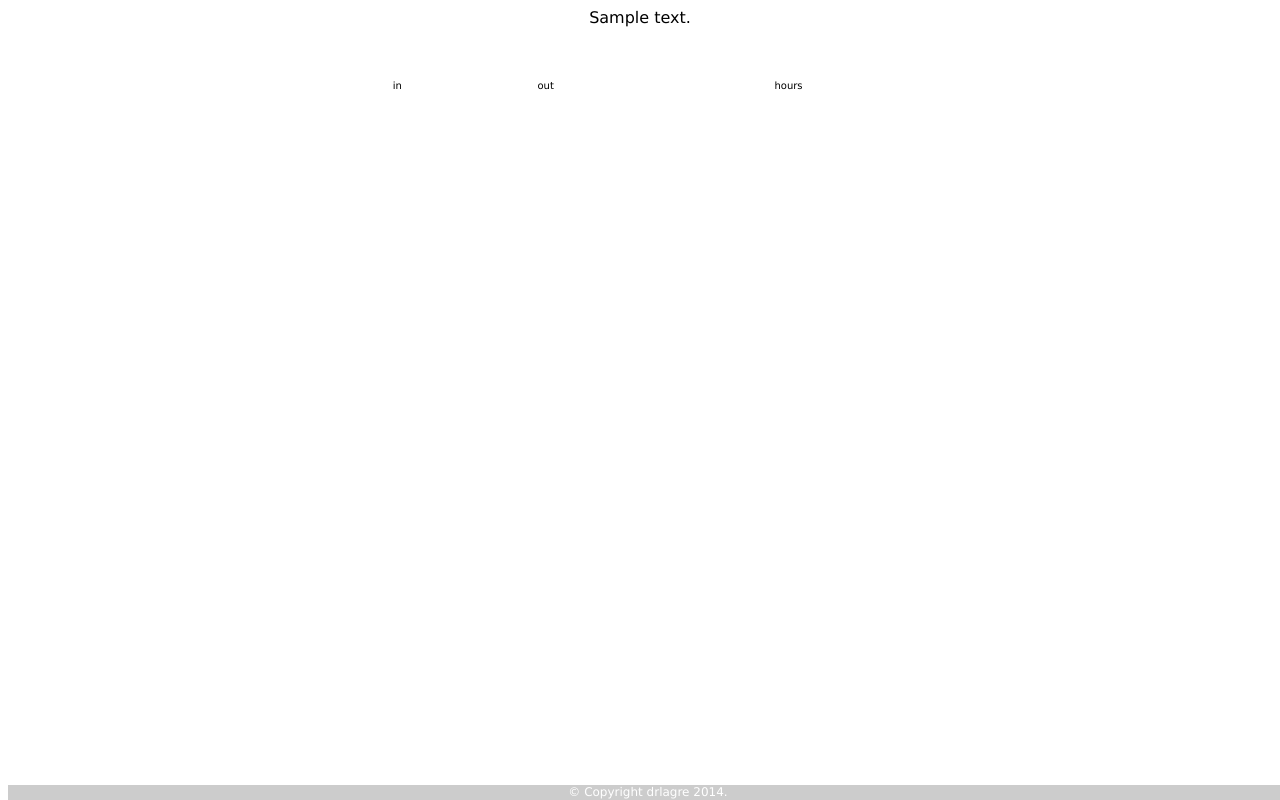
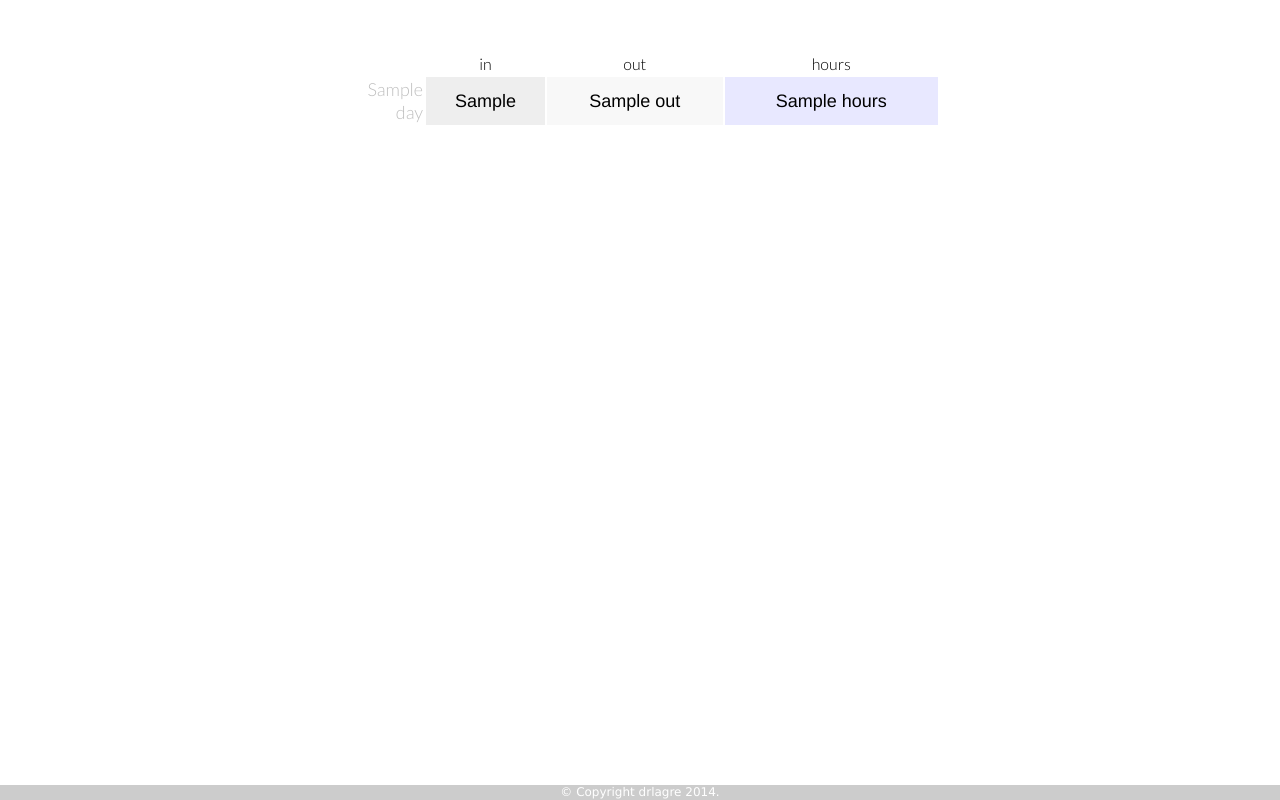
Before and after one commit to fastfieros/timeTables, a Flask app: template templates/table.html in a window 1280 px wide. Run offline with Flask 2, Linux system fonts and the light colour scheme; the template is opened without the code that fills it: most values are stand-ins (such as "Sample title", 1, 10 or a date in 2020); lists and menus that the app fills with data are empty; some libraries are stand-ins or nearby versions.

Commit message:
Cleaner font, some formatting and I think fully working

```diff
--- a/server.py
+++ b/server.py
@@ -1,17 +1,19 @@
+#!/usr/bin/env python
+
 import os,time
 from flask import Flask, render_template, url_for
 import pickle
-#import cpickle as pickle #faster but bad to debug
+import isoweek
 
 savefile="./savefile.p"
 savedata=[]
 sfmt = "%H:%M"
-
 app = Flask(__name__)
 
 def writeSavedata():
-    #TODO: Sort the data!
-    #sortData()
+
+    savedata.sort()
+    savedata.reverse()
 
     f = open(savefile, "wb")
     pickle.dump(savedata, f)
@@ -21,47 +23,59 @@
 @app.route('/')
 def get_index():
 
-    tbody =""
-    lastDay=-1
+    tbody = []
+    lastWeek=-1
     for i in range(len(savedata)):
         entry = savedata[i]
         hours="-"
-        endtime="-"
+        endtime=None
+        predict=None
 
-        #add header row to table for each new day
-        day=time.strftime("%A", time.localtime(entry[0]))
-        if lastDay != day:
-            tbody += "<tr><th colspan='3'>%s</th><tr>\n"%day
-        lastDay = day
+        #break table by week, add "smtw<t>f" indicator to each row
+        week=time.strftime("%W", time.localtime(entry[0]))
+        if lastWeek != week:
+            start = isoweek.Week(time.localtime(entry[0]).tm_year, int(week)).day(0)
+            end = isoweek.Week(time.localtime(entry[0]).tm_year, int(week)).day(7)
+            tbody.append({"type":"weekheader", "week":week,
+                          "start":start.strftime("%B %d"),
+                          "end"  :end.strftime("%B %d")})
+        lastWeek = week
 
 
         #add time rows for each entry
         if entry[1]:
             hours = str(round(((entry[1] - entry[0])/3600.), 2))
             endtime = time.strftime(sfmt, time.localtime(entry[1]))
+        else:
+            endtime = "(" + time.strftime(sfmt, time.localtime(3600*8+entry[0])) + ")"
+            predict = True
 
-        tbody += ("<tr title='entry %d' entry='%d'>" + \
-        "<td class='in' contenteditable='true' data=\"%s\">%s</td>" + \
-        "<td class='out' contenteditable='true' data=\"%s\">%s</td>" + \
-        "<td class='hours'>%s</td></tr>\n")%(
-                i, i,
-                time.strftime(sfmt, time.localtime(entry[0])),
-                time.strftime(sfmt, time.localtime(entry[0])),
-                endtime,
-                endtime,
-                hours
-                )
-    return render_template('table.html', tbody=tbody)
+        dayidx = 1+int(time.strftime("%w", time.localtime(entry[0])))
+
+        tbody.append({
+            "type": "entry",
+            "idx" : i,
+            "day" : dayidx,
+            "in"  : time.strftime(sfmt, time.localtime(entry[0])),
+            "out" : endtime,
+            "predict" : predict,
+            "hours":hours
+        })
+
+    return render_template('table.html',
+                        tbody=tbody,
+                        daystring="smtwtfs ")
+
 
 @app.route('/in')
 def get_in():
     t = time.time()
 
-    if savedata[-1][0] != None and savedata[-1][1] == None:
+    if savedata[0][0] != None and savedata[0][1] == None:
         return "Already In ;)"
 
     else:
-        savedata.append([t,None])
+        savedata.insert(0, [t,None])
         s = "Arrived at: %s"%(
                 time.strftime(sfmt, time.localtime(t)))
 
@@ -74,7 +88,7 @@
 @app.route('/out')
 def get_out():
     t = time.time()
-    savedata[-1][1] = t
+    savedata[0][1] = t
     s = "Left at: %s"%(
             time.strftime(sfmt, time.localtime(t)))
 
@@ -115,4 +129,4 @@
         savedata=pickle.load( f )
         f.close
 
-    app.run(host='0.0.0.0', debug=True)
+    app.run(host='0.0.0.0', port=8080, use_reloader=True, debug=True)
--- a/static/main.js
+++ b/static/main.js
@@ -25,6 +25,15 @@
         var patt = /\d\d\:\d\d/;
         var newval = patt.exec($(this).html());
 
+        if (!newval) {
+                alert("Format Error, use \"hour:minute\", 24 hour time");
+                $(this).html($(this).attr('data'));
+                return;
+        }
+        else {
+                $(this).html(newval);
+        }
+
         if ($(this).attr("data") != newval) {
             var entry = $(this).parent().attr('entry');
             var key   = $(this).attr('class');
--- a/static/style.css
+++ b/static/style.css
@@ -1,15 +1,19 @@
 body {
-    font-family: verdana, sans-serif;
+    padding: 0;
+    margin: 0;
+    font-family: Verdana, sans-serif;
     text-align: center;
 }
 
 #in, #out {
     cursor: pointer;
+    border: solid 1px rgba(128,128,128,0.0);
+    transition: box-shadow ease .2s, border ease .2s;
 }
 
 #in:hover, #out:hover {
-    text-decoration: underline;
-    color: #888;
+    box-shadow: 5px 5px 5px #888;
+    border: solid 1px rgba(128,128,128,0.5);
 }
 
 #footer {
--- a/static/table.css
+++ b/static/table.css
@@ -4,20 +4,56 @@
 }
 
 thead th {
-    font-size: 10px;
+    font-size: 16px;
+    font-family: Lato;
     font-weight: normal;
     text-align: center;
 }
 
-th[colspan='3']{
+th.weekheader {
     padding-top: 25px;
     text-align: left;
     border-bottom: dotted 1px #888;
+    font-family: Lato;
+    font-size: 28px;
+    font-weight: normal;
 }
+
+th.weekheader span.weeklabel { font-size: 14px; }
+th.weekheader span.weekspan  { font-size: 20px; }
 
 td {
     text-align: center;
+    font-family: Helvetica;
+    font-size: 18px;
+
 }
 
-td.in, td.hours { background-color: #EEEEEE; }
+td.day          { background-color: #FFFFFF; }
+td.in           { background-color: #EEEEEE; }
 td.out          { background-color: #F8F8F8; }
+td.hours        { background-color: #E8E8FF; }
+
+td.predict      {
+    color:#800;
+    opacity:0.5;
+}
+
+td.day {
+    font-size: 18px;
+    text-align: right;
+    width: 80px;
+}
+
+td.day span.unselected ,
+td.day span.selected {
+    font-family: Lato;
+    margin-left: -2px;
+}
+td.day span.unselected {
+    opacity: 0.25;
+}
+td.day span.selected {
+    opacity: 1.0;
+    font-weight: bold;
+}
--- a/templates/table.html
+++ b/templates/table.html
@@ -4,12 +4,44 @@
 
 {% block head %}
     <link rel='stylesheet' href="{{ url_for("static", filename="table.css") }}" />
+    <link href='http://fonts.googleapis.com/css?family=Lato:300' rel='stylesheet' type='text/css'>
     <script src="{{ url_for("static", filename="main.js") }}"></script>
 {% endblock %}
 
 {% block content %}
 <table>
-    <thead><tr><th id='in'>in</th><th id='out'>out</th><th>hours</th><tr></thead>
-{{ tbody|safe }}
+    <thead>
+    <tr>
+        <th></th><th id='in'>in</th>
+        <th id='out'>out</th>
+        <th>hours</th>
+    </tr>
+    </thead>
+{% for item in tbody %}
+    {% if item['type'] == "weekheader" %}
+    <tr>
+        <th colspan='4' class='weekheader'><span class='weeklabel'>wk.</span>
+        {{ item['week']}}
+        <span class='weekspan'>({{ item['start'] }} - {{ item['end'] }})</span></th>
+    {% else %}
+    <tr title="entry {{ item['idx'] }}" entry="{{ item['idx'] }}">
+        <td class="day">
+        {% for day in daystring %}
+            <span class='{% if loop.index != item['day'] %}un{% endif %}selected'>
+                {{ day }}
+            </span>
+        {% endfor %}
+        </td>
+        <td class="in" contenteditable='true'
+            data="{{ item['in'] }}">{{ item['in'] }}
+        </td>
+        <td class="{% if not item['predict'] %}out{% else %}predict{% endif%}"
+            contenteditable='{% if item['out'] != "-" %}true{% else %}false{% endif %}'
+            data="{{ item['out'] }}">{{ item['out'] }}
+        </td>
+        <td class="hours">{{ item['hours'] }}</td>
+    {% endif %}
+    </tr>
+{% endfor %}
 </table>
 {% endblock %}
```
